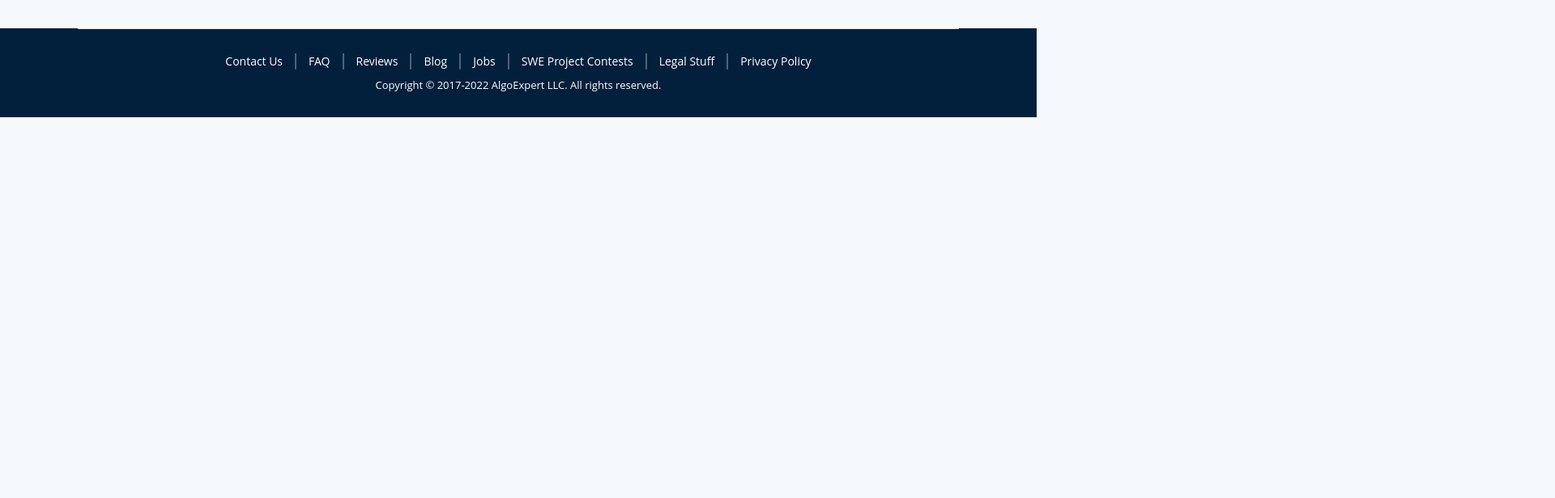
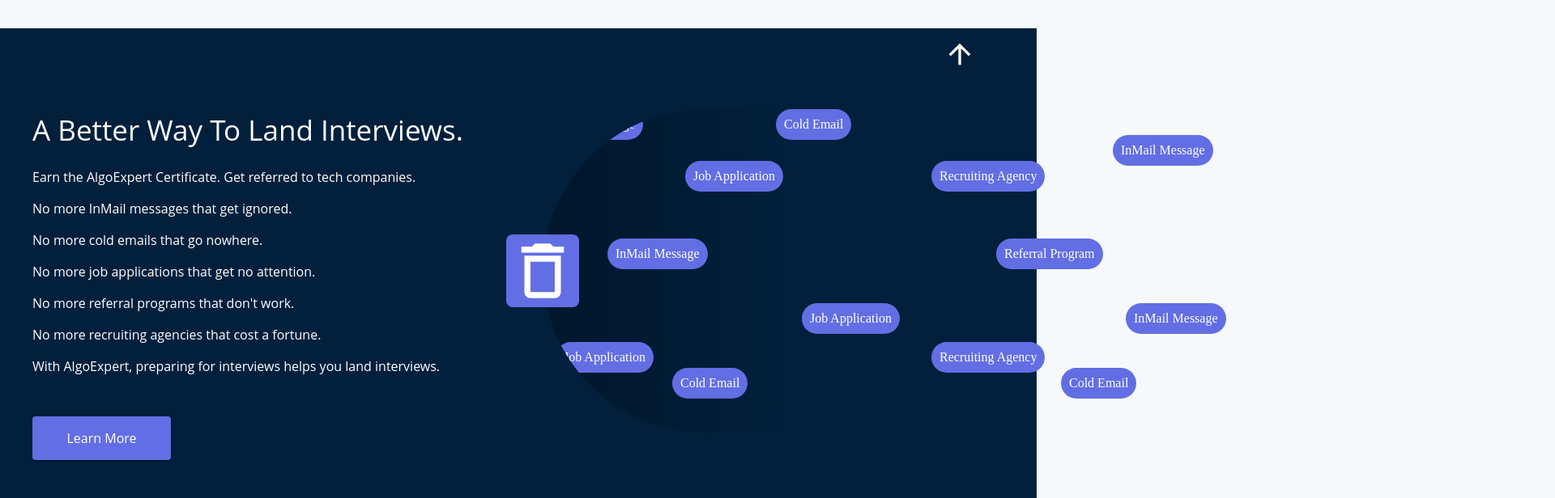
Before and after one commit to greenprotons/algo-expert-clone, a React (Vite) app: page / in a window 1280 px wide. Shown: the part 9740-10356 px from the top of the page at 81% size, 1920 px wide, since content can reach past the window. Before the commit the page ends 9885 px from the top, so only its background shows below. Built offline with nearby package versions, Linux system fonts and the light colour scheme.

Commit message:
create and update Interview Ways Component.

```diff
--- /dev/null
+++ b/src/components/InterviewWays.tsx
@@ -0,0 +1,107 @@
+import React from 'react'
+import {Box,Typography,Button} from '@mui/material'
+import ArrowUpwardIcon from '@mui/icons-material/ArrowUpward';
+import DeleteOutlineIcon from '@mui/icons-material/DeleteOutline';
+import DividerDark from './DividerDark';
+const InterviewWays = () => {
+    const arrowSign = {
+        cursor: "pointer", fontSize: "40px", left: "91%", position: "absolute", top: "1.5vh",
+        transition: "transform .2s ease-in-out", color:"#fff"
+    }
+    function createData(
+        waysItem:string
+    ){
+        return{waysItem}
+    }
+    const waysList = [
+        createData("Earn the AlgoExpert Certificate. Get referred to tech companies."),
+        createData("No more InMail messages that get ignored."),
+        createData("No more cold emails that go nowhere."),
+        createData("No more job applications that get no attention."),
+        createData("No more referral programs that don't work."),
+        createData("No more recruiting agencies that cost a fortune."),
+        createData("With AlgoExpert, preparing for interviews helps you land interviews."),
+    ]
+    const deleteIconStyle = {
+        backgroundColor: "#626ee3",   borderRadius: "8px", height: "90px",  left: "-45px",
+        placeItems: "center",  position: "absolute",   top: "calc(50% - 45px)", width: "90px",
+        zIndex: 2, color: "#fff"
+    }
+    const boxItems = [
+        {text:"InMail Message"},
+        {text:"Cold Email",ml:"18rem"},
+        {text:"InMail Message",ml:"44rem",mt:"2rem"},
+        {text:"Job Application",ml:"11rem",mt:"4rem"},
+        {text:"Recruiting Agency",ml:"30rem",mt:"4rem"},
+        {text:"InMail Message",ml:"5rem",mt:"10rem"},
+        {text:"Referral Program",ml:"35rem",mt:"10rem"},
+        {text:"Job Application",ml:"20rem",mt:"15rem"},
+        {text:"InMail Message",ml:"45rem",mt:"15rem"},
+        {text:"Job Application",ml:"1rem",mt:"18rem"},
+        {text:"Recruiting Agency",ml:"30rem",mt:"18rem"},
+        {text:"Cold Email",ml:"10rem",mt:"20rem"},
+        {text:"Cold Email",ml:"40rem",mt:"20rem"},
+    ]
+    const boxItemsStyle = {
+        bgcolor:"#626ee3",  color:"#fff", borderRadius:"20px", p:"10px",position:"absolute", zIndex:0,
+    }
+  return (
+    <>
+        <Box sx={{p:"100px 20px",position:"relative",bgcolor:"#02203c"}}>
+            <ArrowUpwardIcon sx={{...arrowSign,"&.MuiSvgIcon-root:hover":{
+                transform: "scale(1.2)"
+            }}}/>
+            <Box sx={{maxWidth:"1200px",m:"0 auto",display:"flex"}}>
+                <Box sx={{width:"50%",display:"flex",flexDirection:"column",flex:"50%"}}>
+                    <Typography sx={{color:"#fff",fontSize:"35px",mb:"20px",fontWeight:"400",}}>A Better Way To Land Interviews.</Typography>
+                    <Box sx={{mb:"25px"}}>
+                        {waysList.map((item,index)=>{
+                            return(
+                                <Typography key={index} sx={{mb:"15px",fontSixe:"17px",color:"#fff"}}>{item.waysItem}</Typography>
+                            )
+                        })}
+                    </Box>
+                    <Button variant="contained" sx={{
+                                    "&.MuiButton-contained":{
+                                        backgroundColor:"#626ee3",fontSize:"16px",
+                                        padding:"13px 35px",mt:"10px",textTransform:"capitalize",
+                                        width:"30%"
+                                    },
+                                    "&.MuiButton-contained:hover":{
+                                        backgroundColor:"#4c5adf"
+                                    },
+                                }}>
+                        Learn More
+                    </Button>
+                </Box>
+                <Box sx={{width:"50%",display:"flex",flexDirection:"column",flex:"50%",ml:"60px"}}>
+                    <Box sx={{position:"relative"}}>
+                        <Box sx={{position:"absolute"}}>
+                            <Box sx={{height:"400px",width:"1500px",position:"relative"}}>
+                                    <DeleteOutlineIcon sx={{...deleteIconStyle}}/>
+                                <Box sx={{borderRadius:"200px 0 0 200px",
+                                            height:"100%",
+                                            overflow:"hidden",}}>
+                                    <Box sx={{borderRadius:"200px 0 0 200px", height:"100%",  overflow:"hidden",
+                                            position:"relative",background:"linear-gradient(90deg,rgba(0,21,40,.8),transparent 20%  )"}}>
+                                            {boxItems?.map((item,index)=>{
+                                                return(
+                                                    <Box key={index} sx={{...boxItemsStyle,mt:item.mt, ml:item.ml}}>
+                                                        {item.text}
+                                                    </Box>
+                                                )
+                                            })}
+
+                                    </Box>
+                                </Box>
+                            </Box>
+                        </Box>
+                    </Box>
+                </Box>
+            </Box>
+        </Box>
+    </>
+  )
+}
+
+export default InterviewWays
--- a/src/pages/AlgoExpert.tsx
+++ b/src/pages/AlgoExpert.tsx
@@ -5,6 +5,7 @@
 import Footer from '../components/Footer'
 import Hero from '../components/Hero/Hero'
 import InterviewTable from '../components/InterviewTable'
+import InterviewWays from '../components/InterviewWays'
 import LanguageList from '../components/LanguageList'
 import MainNavigation from '../components/MainNavigation'
 import NotationLanguage from '../components/NotationLanguage'
@@ -28,6 +29,7 @@
         <LanguageList/>
         <PracticeEnvironment/>
         <NotationLanguage/>
+        <InterviewWays/>
         <Footer/>
     </>
   )
```
